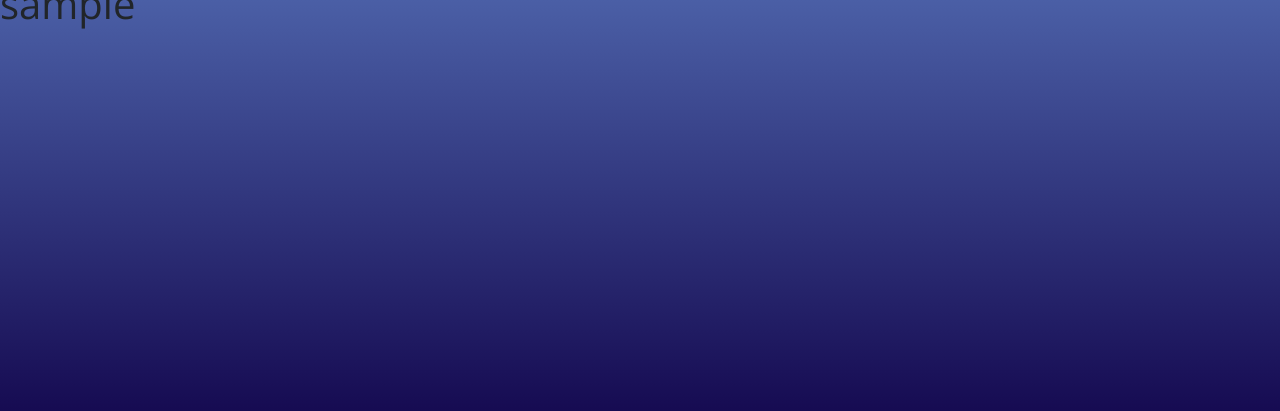
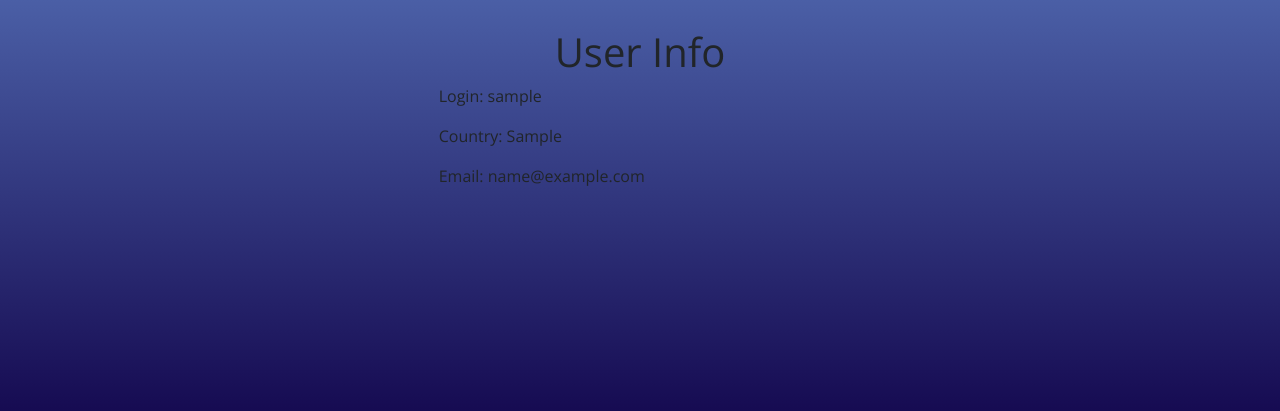
Before and after one commit to HavilandTuff/WeatherApp, a Flask app: page /account in a window 1280 px wide. Shown: the part 389-800 px from the top of the page. Run offline with Flask 3, Linux system fonts and the light colour scheme; a user stored in the database is signed in; tables that the repository leaves empty hold one stand-in row (values such as "Sample post").

Commit message:
Display basic user info on account page.

```diff
--- a/weatherapp/templates/account.html
+++ b/weatherapp/templates/account.html
@@ -1,4 +1,10 @@
 {% extends "layout.html" %}
 {% block content %}
-    <h1>{{ current_user.username }}</h1>
+<div class="container col-md-4 mt-5">
+    <div class="d-flex justify-content-center"><h1>User Info</h1></div>
+    <p>Login: {{ current_user.username }}</p>
+    <p>Country: {{ current_user.country }}</p>
+    <p>Email: {{ current_user.email }}</p>
+
+</div>
 {% endblock%}
```
